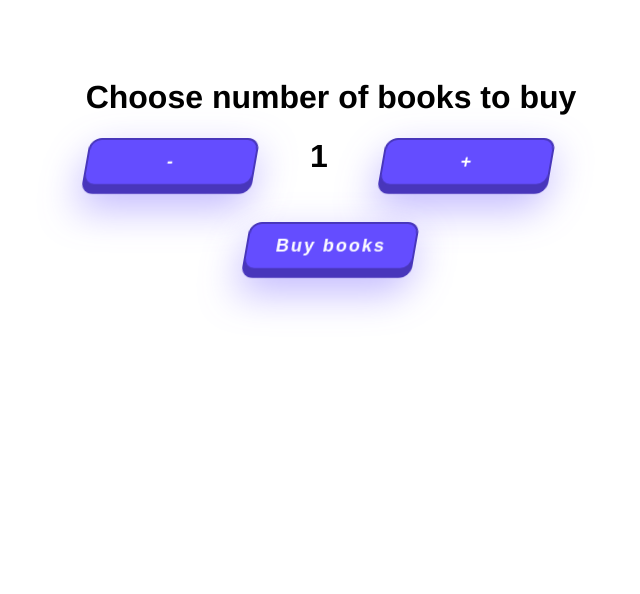
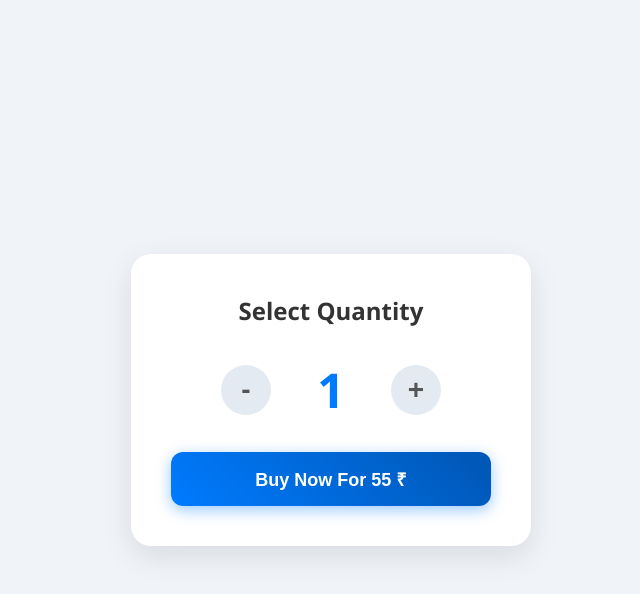
Before and after one commit to adhithyan-ks/upi-book-vending, a SvelteKit app: page / in a window 1280 px wide. Shown: the top 594 px of the page, without its empty margins (309-949 px from the left). Built offline with nearby package versions, Linux system fonts and the light colour scheme.

Commit message:
add NewCounter component and integrate it into the main page

```diff
--- /dev/null
+++ b/src/lib/components/NewCounter.svelte
@@ -0,0 +1,170 @@
+<script>
+    // Svelte 5 runes for reactive state
+    let count = $state(1);
+    let isShaking = $state(false);
+    let isPopping = $state(false);
+
+    const price = 55; // Price per item
+    // Define the minimum and maximum values for the counter
+    // These can be adjusted as needed
+    const minValue = 1;
+    const maxValue = 5;
+    let totalPrice = $derived(count * price);
+    // A helper function to trigger animations by quickly toggling state
+    function triggerAnimation(animationStateSetter) {
+        animationStateSetter.value = true;
+        setTimeout(() => {
+            animationStateSetter.value = false;
+        }, 300); // Must match the animation duration in CSS
+    }
+
+    function increment() {
+        if (count < maxValue) {
+            count++;
+            triggerAnimation({ set value(v) { isPopping = v; } });
+        } else {
+            triggerAnimation({ set value(v) { isShaking = v; } });
+        }
+    }
+
+    function decrement() {
+        if (count > minValue) {
+            count--;
+            triggerAnimation({ set value(v) { isPopping = v; } });
+        } else {
+            triggerAnimation({ set value(v) { isShaking = v; } });
+        }
+    }
+</script>
+
+<div class="product-card">
+    <h2>Select Quantity</h2>
+
+    <div class="counter-container" class:shake-animation={isShaking}>
+        <button class="counter-btn" onclick={decrement}>-</button>
+
+        <span class="counter-value" class:pop-animation={isPopping}>
+            {count}
+        </span>
+
+        <button class="counter-btn" onclick={increment}>+</button>
+    </div>
+
+    <button class="buy-btn">Buy Now For {totalPrice} &#8377; </button>
+</div>
+
+<style>
+    /* General Styling */
+    :global(body) {
+        display: flex;
+        justify-content: center;
+        align-items: center;
+        height: 100vh;
+        margin: 0;
+        background-color: #f0f4f8;
+        font-family: 'Segoe UI', Tahoma, Geneva, Verdana, sans-serif;
+    }
+
+    /* Main Container */
+    .product-card {
+        background-color: #ffffff;
+        border-radius: 20px;
+        box-shadow: 0 10px 30px rgba(0, 0, 0, 0.1);
+        padding: 40px;
+        text-align: center;
+        width: 320px;
+        overflow: hidden;
+    }
+
+    h2 {
+        margin-top: 0;
+        color: #333;
+        font-size: 24px;
+    }
+
+    /* Counter Styling */
+    .counter-container {
+        display: flex;
+        justify-content: center;
+        align-items: center;
+        margin: 30px 0;
+    }
+
+    .counter-btn {
+        background-color: #e3eaf1;
+        border: none;
+        border-radius: 50%;
+        width: 50px;
+        height: 50px;
+        font-size: 28px;
+        font-weight: bold;
+        color: #555;
+        cursor: pointer;
+        transition: background-color 0.3s, transform 0.2s;
+        display: flex;
+        justify-content: center;
+        align-items: center;
+    }
+
+    .counter-btn:hover {
+        background-color: #d1d9e6;
+    }
+
+    .counter-btn:active {
+        transform: scale(0.9);
+    }
+
+    .counter-value {
+        font-size: 48px;
+        font-weight: bold;
+        color: #007bff;
+        margin: 0 30px;
+        width: 60px; /* Fixed width to prevent layout shifts */
+        display: inline-block; /* Needed for transform to work properly */
+    }
+
+    /* Buy Button Styling */
+    .buy-btn {
+        background: linear-gradient(45deg, #007bff, #0056b3);
+        border: none;
+        border-radius: 12px;
+        color: white;
+        padding: 15px 30px;
+        font-size: 18px;
+        font-weight: bold;
+        cursor: pointer;
+        width: 100%;
+        transition: transform 0.2s, box-shadow 0.3s;
+        box-shadow: 0 4px 15px rgba(0, 123, 255, 0.4);
+    }
+
+    .buy-btn:hover {
+        transform: translateY(-2px);
+        box-shadow: 0 6px 20px rgba(0, 123, 255, 0.5);
+    }
+
+    .buy-btn:active {
+        transform: translateY(0);
+    }
+
+    /* Animations */
+    @keyframes pop {
+        0% { transform: scale(1); }
+        50% { transform: scale(1.3); }
+        100% { transform: scale(1); }
+    }
+
+    .pop-animation {
+        animation: pop 0.3s ease-out;
+    }
+
+    @keyframes shake {
+        0%, 100% { transform: translateX(0); }
+        25% { transform: translateX(-5px); }
+        75% { transform: translateX(5px); }
+    }
+
+    .shake-animation {
+        animation: shake 0.3s linear;
+    }
+</style>
--- a/src/routes/+page.svelte
+++ b/src/routes/+page.svelte
@@ -1,21 +1,9 @@
 <script>
 	import Counter from "$lib/components/Counter.svelte";
-    import Button from "$lib/components/Button.svelte";
+	import NewCounter from "$lib/components/NewCounter.svelte";
 </script>
 <main>
 
-    <Counter />
-    <br />
-    <br />
-    <Button onclick={() => alert('Button clicked!')}>Buy books</Button>
+    <NewCounter />
+    <!-- <Button onclick={() => alert('Button clicked!')}>Buy books</Button> -->
 </main>
-
-<style>
-    main {
-        display: flex;
-        flex-direction: column;
-        align-items: center;
-        justify-content: center;
-        font-family: 'Franklin Gothic Medium', 'Arial Narrow', Arial, sans-serif;
-    }
-</style>
```
